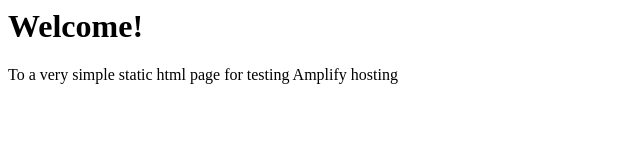
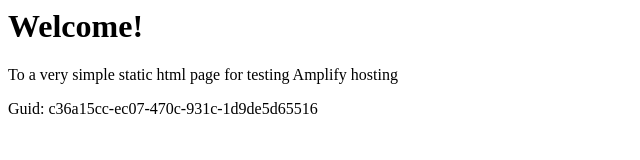
Before and after one commit to aws-aemilia-cdg/Github-PR-Commit-Integration-Test-DoNotTouch-v1-preprod-eu-west-3, a website: page src/index.html in a window 1280 px wide. Shown: the whole page, without its empty margins (0-640 px from the left). Drawn offline with Linux system fonts and the light colour scheme.

Commit message:
commit from integ tests

```diff
--- a/src/index.html
+++ b/src/index.html
@@ -1,3 +1,5 @@
+
+
 <html lang="en">
 
 <head>
@@ -10,6 +12,6 @@
 <body>
     <h1>Welcome!</h1>
     <p>To a very simple static html page for testing Amplify hosting</p>
-</body>
+    <p>Guid: c36a15cc-ec07-470c-931c-1d9de5d65516</p></body>
 
 </html>
```
